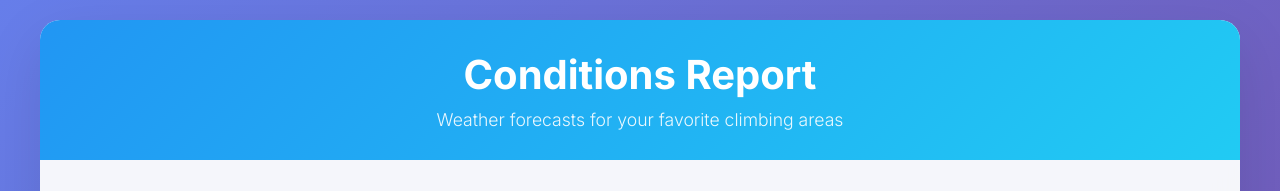
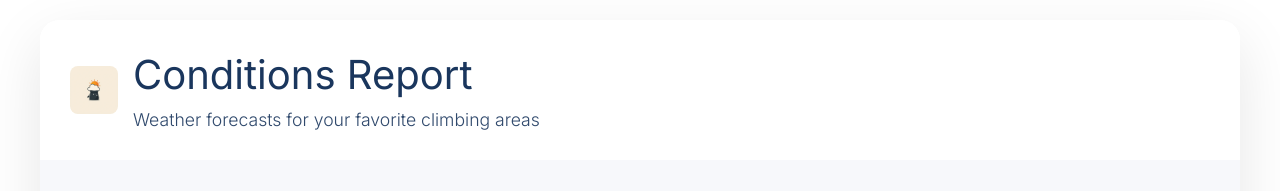
Before and after one commit to mnaylor5/climbing-weather-ts, a React (Vite) app: page / in a window 1280 px wide. Shown: the top 191 px of the page. Built offline with nearby package versions, Linux system fonts and the light colour scheme; no server answers.

Commit message:
Complete UI redesign: remove purple background, redesign header with logo, and style improvements
Co-authored-by: mnaylor5 <20518095+mnaylor5@users.noreply.github.com>

```diff
--- a/src/App.tsx
+++ b/src/App.tsx
@@ -60,8 +60,13 @@ function App() {
   return (
     <div className="app">
       <header className="header">
-        <h1>Conditions Report</h1>
-        <p>Weather forecasts for your favorite climbing areas</p>
+        <div style={{ display: 'flex', alignItems: 'center', gap: '15px' }}>
+          <img src="/img/logo.jpg" alt="Logo" style={{ width: '48px', height: '48px', borderRadius: '8px' }} />
+          <div>
+            <h1>Conditions Report</h1>
+            <p>Weather forecasts for your favorite climbing areas</p>
+          </div>
+        </div>
       </header>
 
       <div className="controls">
--- a/src/index.css
+++ b/src/index.css
@@ -10,7 +10,6 @@ body {
     sans-serif;
   -webkit-font-smoothing: antialiased;
   -moz-osx-font-smoothing: grayscale;
-  background: linear-gradient(135deg, #667eea 0%, #764ba2 100%);
   min-height: 100vh;
   color: #333;
 }
@@ -32,15 +31,14 @@ body {
 }
 
 .header {
-  background: linear-gradient(135deg, #2196f3 0%, #21cbf3 100%);
-  color: white;
+  color: #1a365d;
   padding: 30px;
-  text-align: center;
+  text-align: left;
 }
 
 .header h1 {
   font-size: 2.5rem;
-  font-weight: 700;
+  font-weight: 400;
   margin-bottom: 10px;
 }
 
```
Also changed, not shown: public/img/logo.jpg (added).
